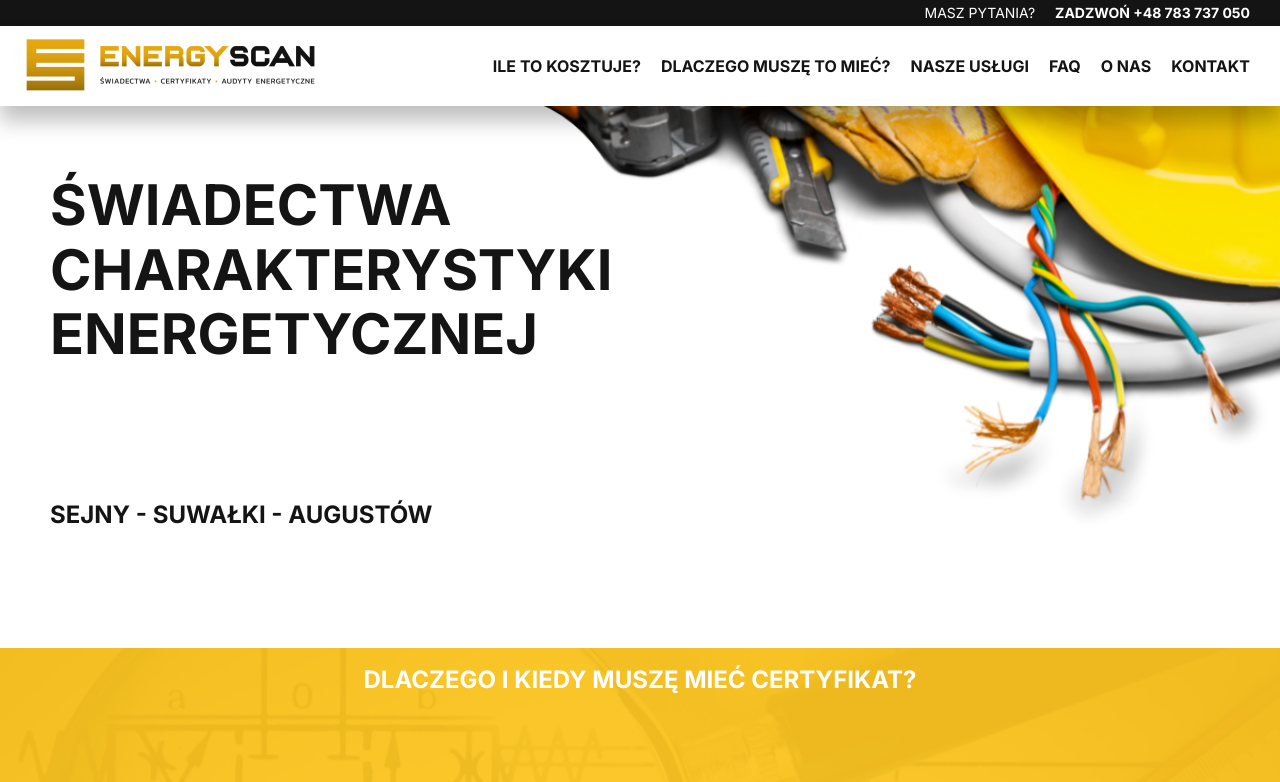
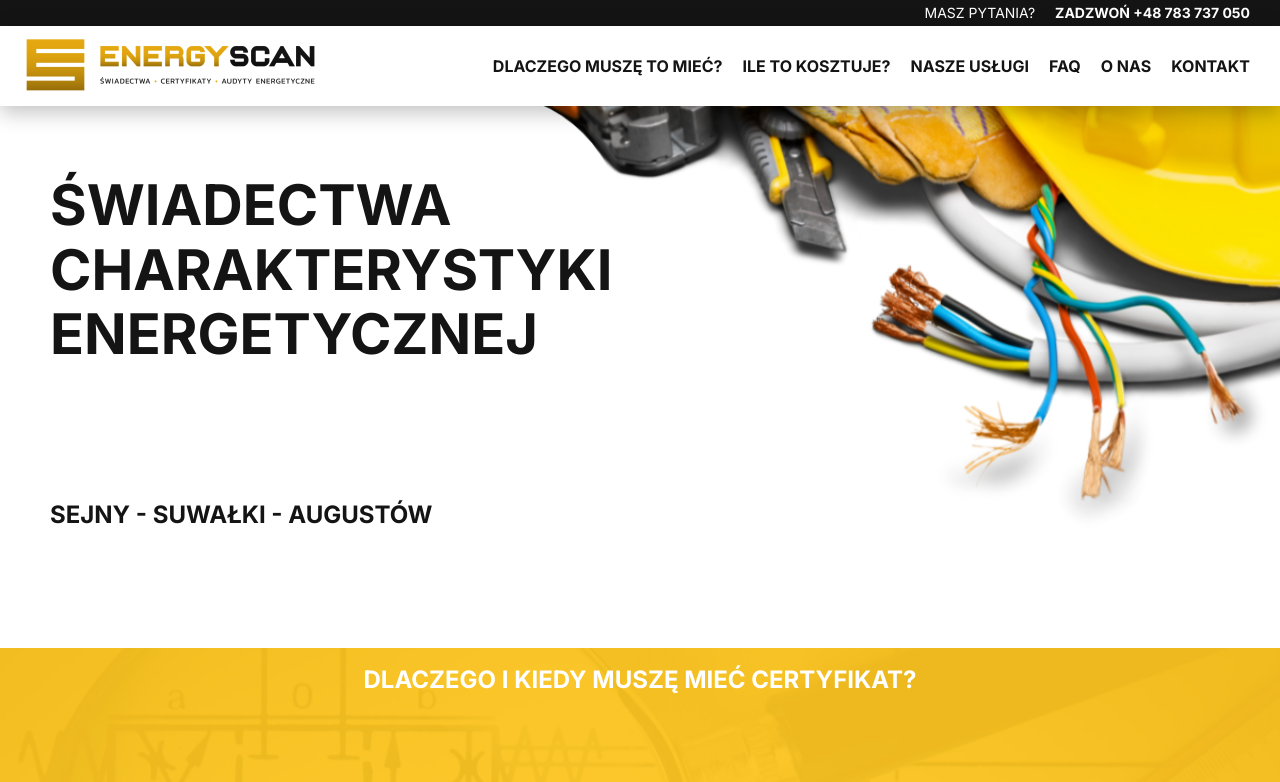
Before and after one commit to JustynaKow/Energyscan.pl, a React (Create React App) app: page / in a window 1280 px wide. Shown: the top 782 px of the page. Built offline with nearby package versions, Linux system fonts and the light colour scheme.

Commit message:
changes in Menu

```diff
--- a/src/components/Menu/index.js
+++ b/src/components/Menu/index.js
@@ -5,13 +5,13 @@ const Menu = () => (
         <Logo />
         <Navigation>
             <List>
-                <Link href="#cennik">
-                    Ile to kosztuje?
+                <Link href="#przeslanki">
+                    Dlaczego muszę to mieć?
                 </Link>
             </List>
             <List>
-                <Link href="#przeslanki">
-                    Dlaczego muszę to mieć?
+                <Link href="#cennik">
+                    Ile to kosztuje?
                 </Link>
             </List>
             <List>
--- a/src/components/Menu/styled.js
+++ b/src/components/Menu/styled.js
@@ -11,7 +11,7 @@ export const Kontener = styled.header`
     height: 80px;
     position: sticky;
     top: 0;
-    box-shadow: 0px 15px 20px rgba(0, 0, 0, 0.25);
+    box-shadow: 0px 6px 20px rgba(0, 0, 0, 0.25);
 `;
 
 export const Logo = styled.div`
```
